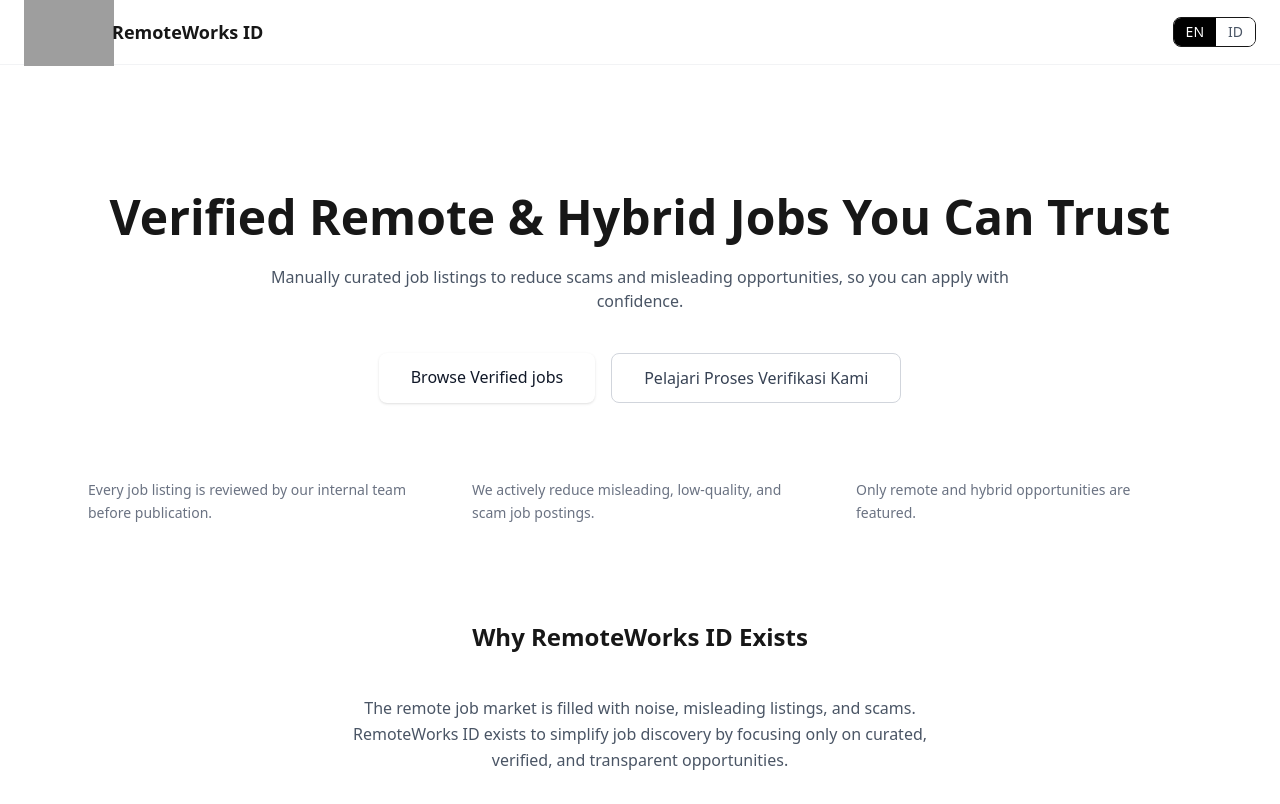
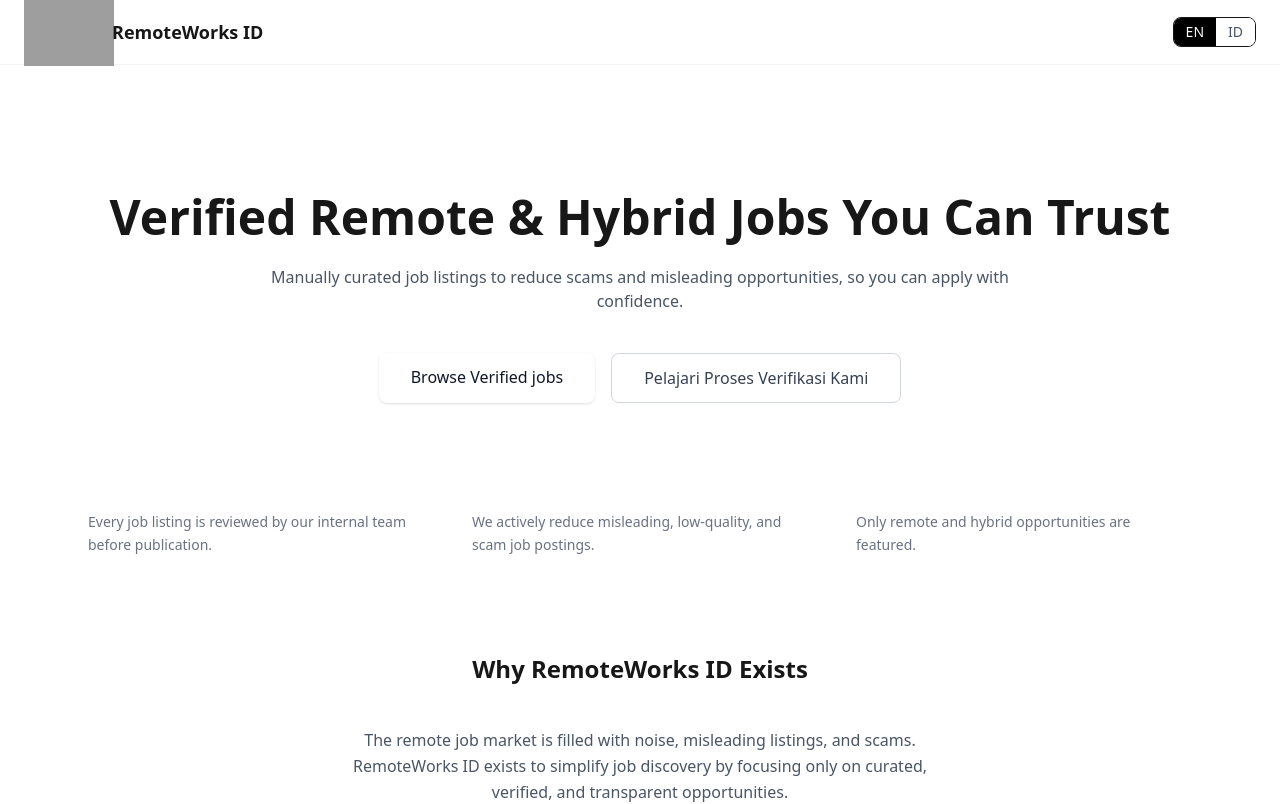
Before and after one commit to megakasmin/remoteworks-id, a Next.js app: page / in a window 1280 px wide. Shown: the top 804 px of the page. Built offline with nearby package versions, Linux system fonts and the light colour scheme; grey boxes are pictures that could not be loaded.

Commit message:
QA and Fixing Landing Page

```diff
--- a/app/page.tsx
+++ b/app/page.tsx
@@ -11,7 +11,7 @@ export default function HomePage() {
   return (
     <main className="max-w-6xl mx-auto px-6 pt-32 pb-24">
       {/* HERO */}
-      <section className="text-center mb-10">
+      <section className="text-center mb-16">
         <h1 className="text-4xl md:text-5xl font-bold mb-6">
           {t.hero.title}
         </h1>
@@ -57,7 +57,7 @@ export default function HomePage() {
 
 
 {/* SUPPORTING TRUST POINTS */}
-<section className="mt-12 mb-24">
+<section className="mt-20 mb-24">
   <ul
     className="
       grid
```
